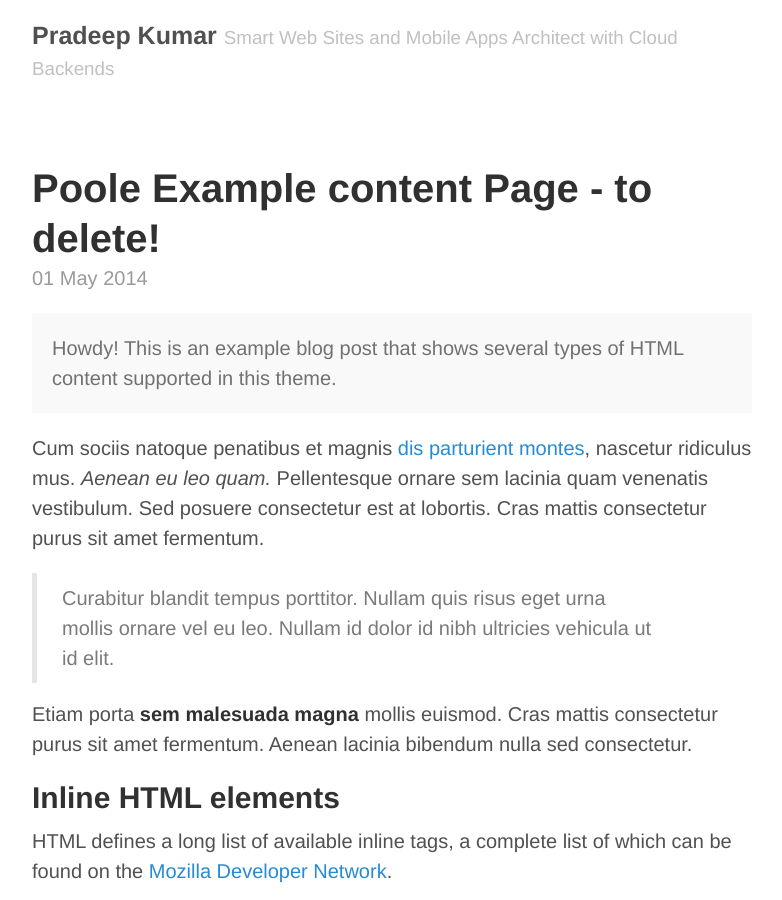
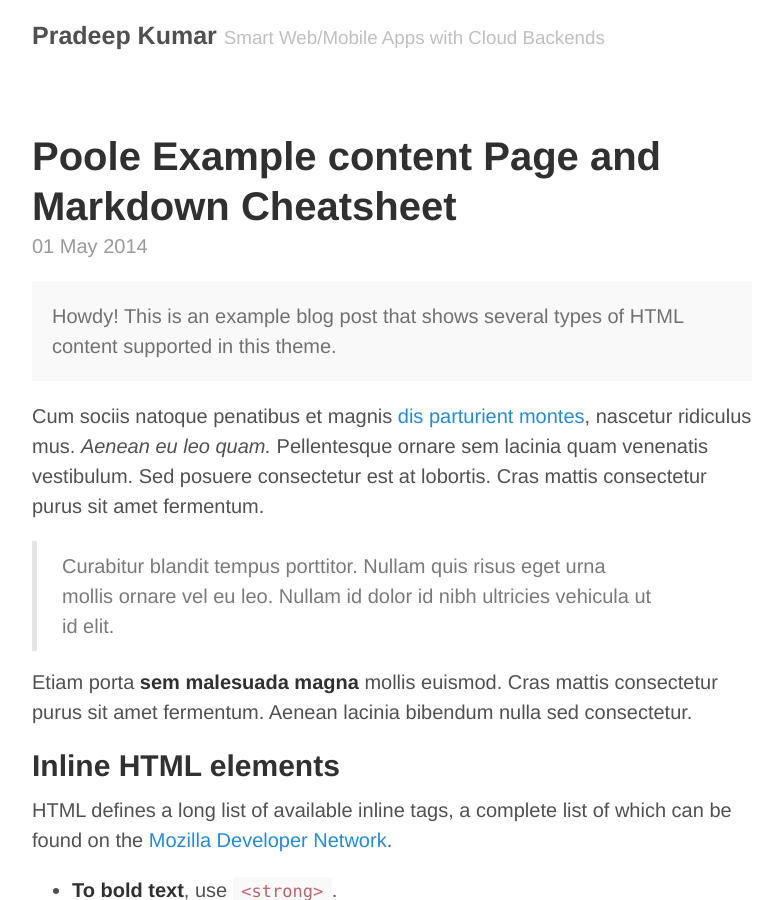
Before and after one commit to pradeepkr103/pradeepkr103_poole.github.io, a Jekyll site: the page built from _posts/2014-05-01-Poole-Markdown-example-content.md, in a window 1280 px wide and 900 px high. Shown: the whole window, without its empty margins (248-1030 px from the left). Built offline with Jekyll 4.4.1, drawn with Linux system fonts in a browser that asks for light colours; Markdown is read by kramdown in place of the engine named in the settings.

Commit message:
config.yml changed for profile

```diff
--- a/_config.yml
+++ b/_config.yml
@@ -7,7 +7,7 @@ permalink:        pretty
 
 # Setup
 title:            Pradeep Kumar
-tagline:          Smart Web Sites and Mobile Apps Architect with Cloud Backends
+tagline:          Smart Web/Mobile Apps with Cloud Backends
 description:      Personal Development Blog for Pradeep Kumar
 url:              http://getpoole.com
 
--- a/_posts/2014-05-01-Poole-Markdown-example-content.md
+++ b/_posts/2014-05-01-Poole-Markdown-example-content.md
@@ -1,6 +1,6 @@
 ---
 layout: post
-title: Poole Example content Page - to delete!
+title: Poole Example content Page and Markdown Cheatsheet
 ---
 
 
```
